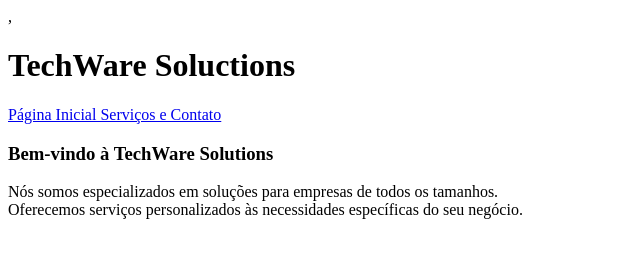
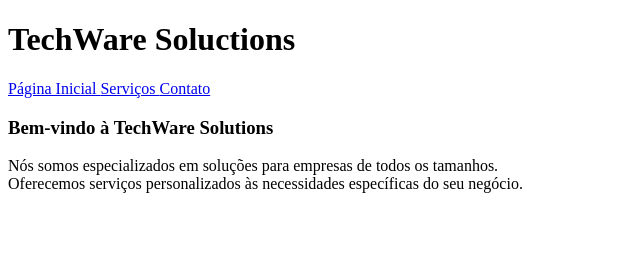
Before and after one commit to Yasuribeiroo/criando-um-site-com-navegacao, a plain HTML site: page index.html in a window 1280 px wide. Shown: the whole page, without its empty margins (0-640 px from the left). Drawn offline with Linux system fonts and the light colour scheme.

Commit message:
Update and rename inicio.html to index.html

```diff
--- a/inicio.html
+++ b/index.html
@@ -2,13 +2,14 @@
 <html lang="pt-br">
 <head>
     <meta charset="UTF-8">
-    <meta name="techware Solutions" content="width=device-width, initial-scale=1.0">,
-    <link rel="stylesheet" href="./navegacao/bio.html">
+    <meta name="techware Solutions" content="width=device-width, initial-scale=1.0">
     <title>criando um site com navegação</title>
 </head>
 <body>
     <h1>TechWare Soluctions</h1>
-    <a href="./navegacao/bio.html">Página Inicial Serviços e Contato</a>
+    <a href="./index.html">Página Inicial </a>
+    <a href="./servicos.html"> Serviços </a>
+    <a href="./contato.html"> Contato</a>
     <h3>Bem-vindo à TechWare Solutions</h3>
     <p>Nós somos especializados em soluções para empresas de todos os tamanhos.<br>Oferecemos serviços personalizados às necessidades específicas do seu negócio.</p>
  </body>
```
